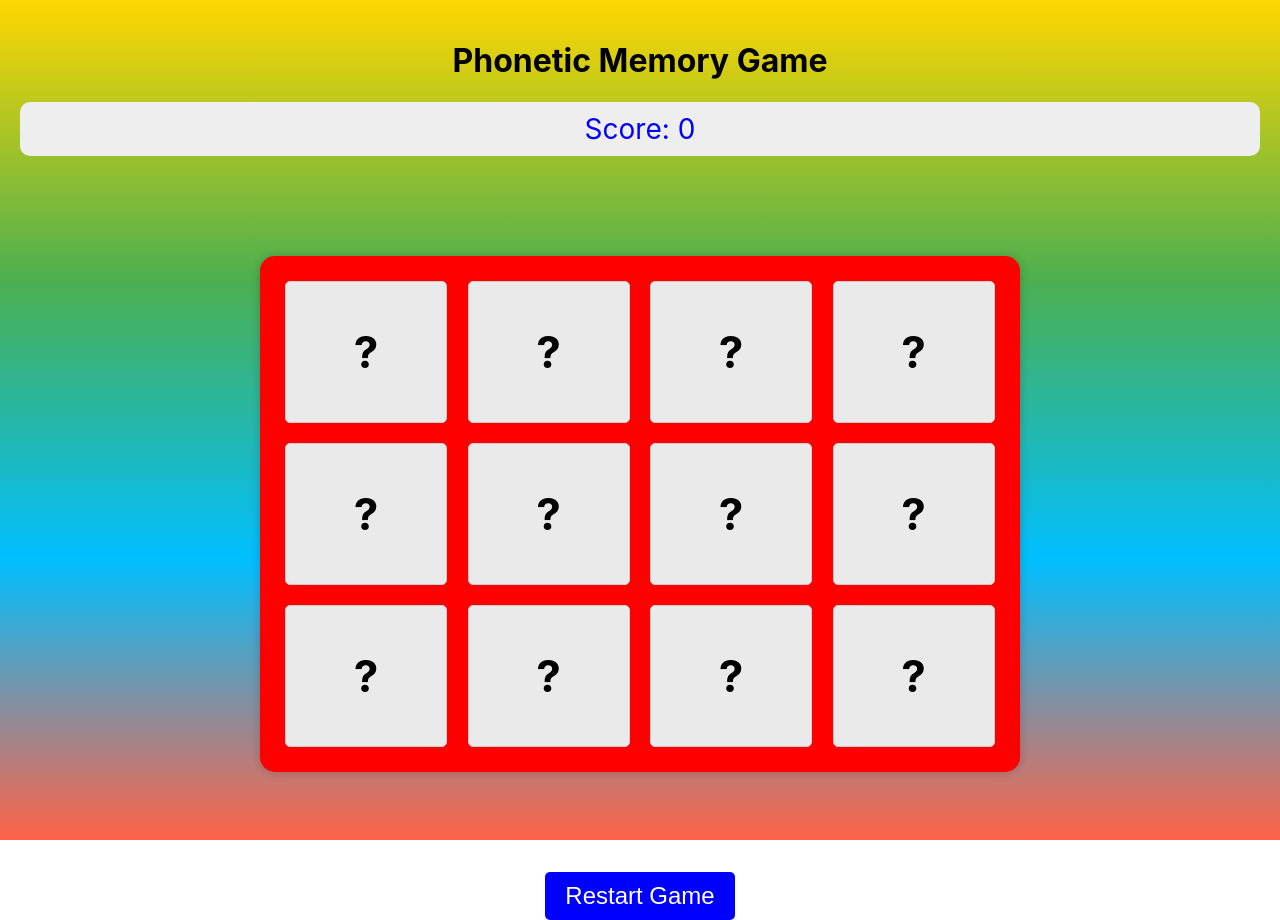
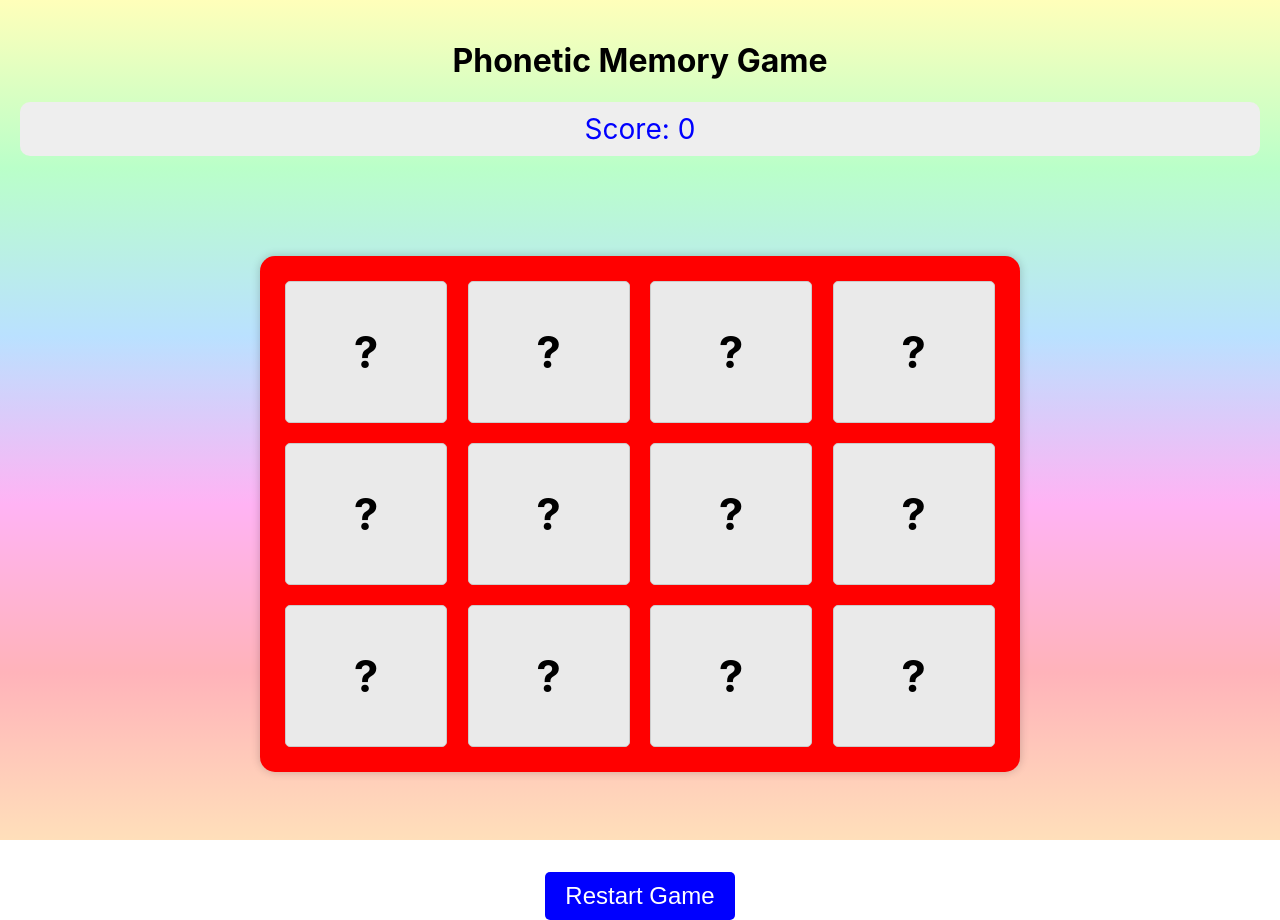
Before and after one commit to Tomuos/word-games, a React (Create React App) app in the folder word-games/: page / in a window 1280 px wide. Built offline with nearby package versions, Linux system fonts and the light colour scheme.

Commit message:
small style update

```diff
--- a/word-games/src/components/App/App.css
+++ b/word-games/src/components/App/App.css
@@ -2,8 +2,8 @@
 
 .App {
   text-align: center;
-  background: linear-gradient(180deg, #FFD700, #4CAF50, #00BFFF, #FF6347);
-  background-size: 600% 100%;
+  background: linear-gradient(180deg, #ffffba, #baffc9, #bae1ff, #ffb3f4, #ffb3ba, #ffdfba);
+  background-size: 200% 100%;
   padding: 20px;
   height: 100vh;
 
```
